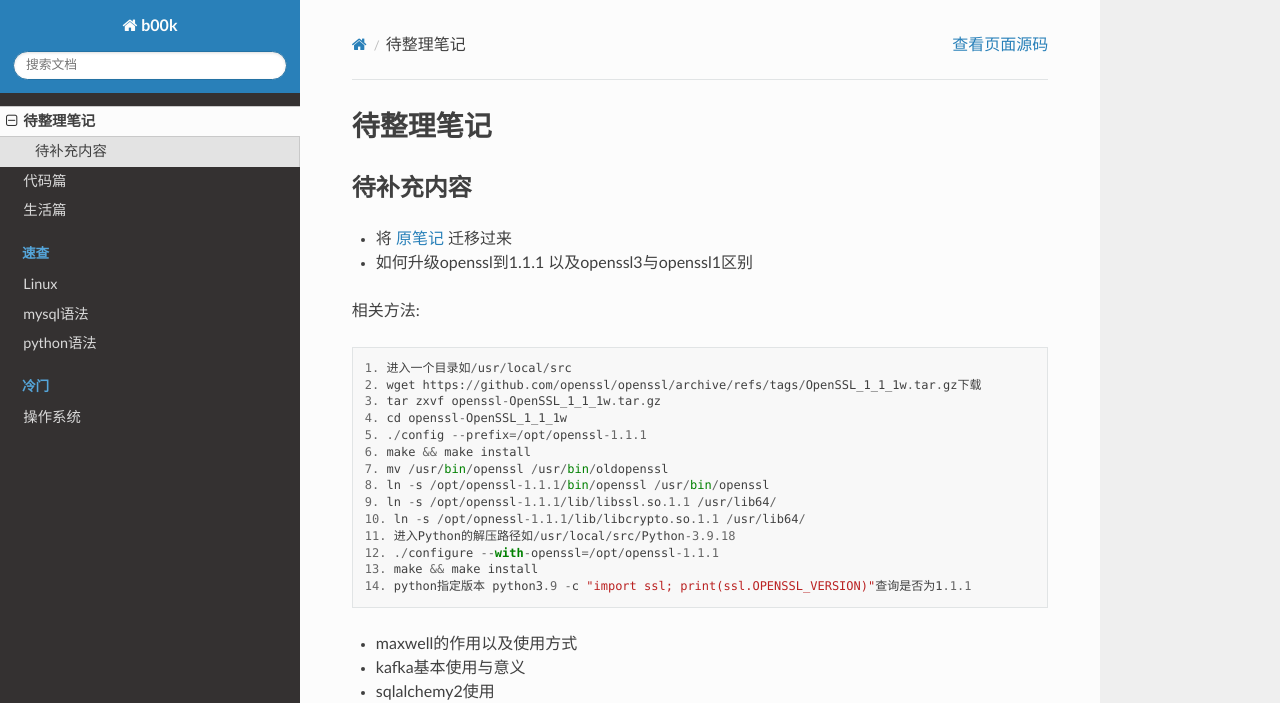
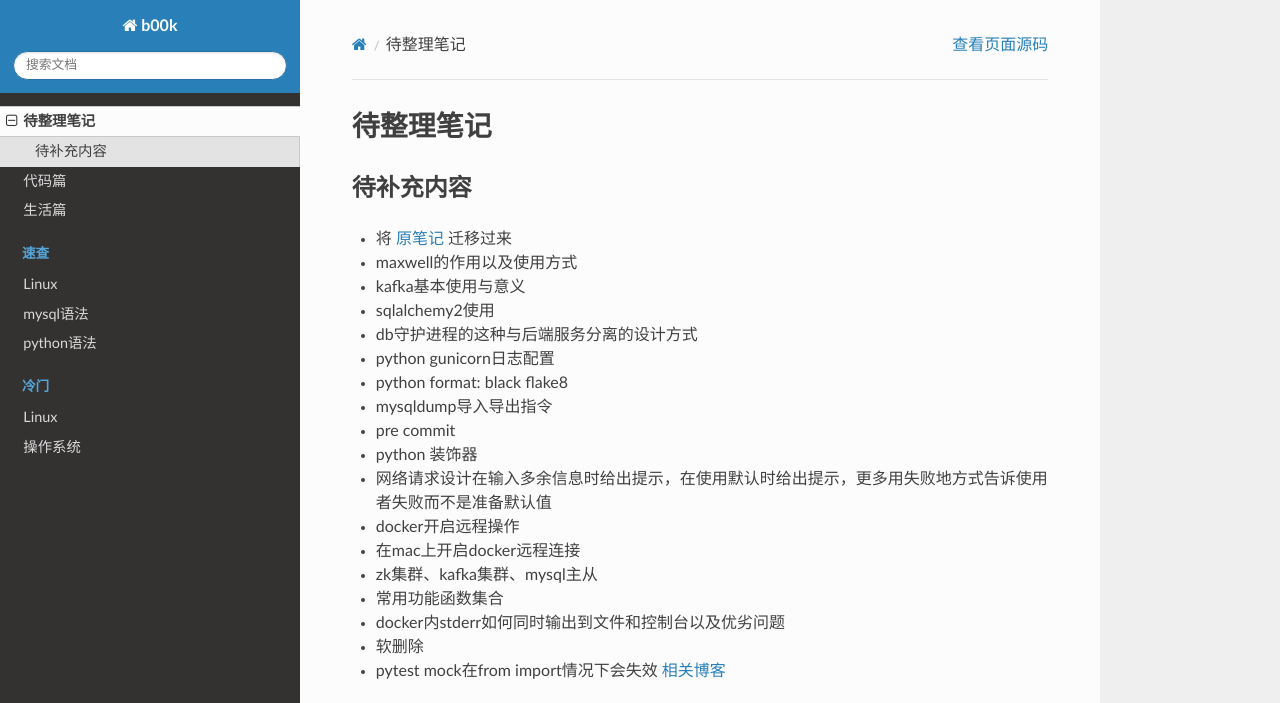
Before and after one commit to p3rs1st/b00k, a Sphinx documentation site: the page built from docs/source/note.rst, in a window 1280 px wide and 1387 px high, cut to the strip 0-703 px from the top of the window. Built offline with Sphinx 7.4.7 and the Read the Docs theme 2.0.0, drawn with Linux system fonts in a browser that asks for light colours.

Commit message:
Openssl installation

```diff
--- a/docs/source/note.rst
+++ b/docs/source/note.rst
@@ -5,24 +5,6 @@
 ----------
 
 * 将 `原笔记 <https://p3rs1st.github.io/camille>`_ 迁移过来
-* 如何升级openssl到1.1.1 以及openssl3与openssl1区别
-
-相关方法::
-
-   1. 进入一个目录如/usr/local/src
-   2. wget https://github.com/openssl/openssl/archive/refs/tags/OpenSSL_1_1_1w.tar.gz下载
-   3. tar zxvf openssl-OpenSSL_1_1_1w.tar.gz
-   4. cd openssl-OpenSSL_1_1_1w
-   5. ./config --prefix=/opt/openssl-1.1.1
-   6. make && make install
-   7. mv /usr/bin/openssl /usr/bin/oldopenssl
-   8. ln -s /opt/openssl-1.1.1/bin/openssl /usr/bin/openssl
-   9. ln -s /opt/openssl-1.1.1/lib/libssl.so.1.1 /usr/lib64/
-   10. ln -s /opt/opnessl-1.1.1/lib/libcrypto.so.1.1 /usr/lib64/
-   11. 进入Python的解压路径如/usr/local/src/Python-3.9.18
-   12. ./configure --with-openssl=/opt/openssl-1.1.1
-   13. make && make install
-   14. python指定版本 python3.9 -c "import ssl; print(ssl.OPENSSL_VERSION)"查询是否为1.1.1
 
 * maxwell的作用以及使用方式
 * kafka基本使用与意义
--- a/docs/source/quick_search/linux.rst
+++ b/docs/source/quick_search/linux.rst
@@ -4,6 +4,10 @@
 升级openssl到1.1.1w
 -------------------
 
+**升级原因**: 使用python3时可能因为urllib3的版本过高导致与openssl1.0.x不兼容(如使用requests)，可以通过指定安装urll3b的版本为1.26或升级openssl到1.1.1
+
+**OpenSSL3与OpenSSL1**: OpenSSL1是单线程架构、支持TLS1.2及以下，OpenSSL3是多线程架构、支持TLS1.3，、安全性更高、代码不兼容OpenSSL1
+
 .. literalinclude:: codes/upgrade_to_openssl_1_1_1w.sh
     :caption: 升级openssl到1.1.1w并应用到python
     :language: sh
--- /dev/null
+++ b/docs/source/you_should_know/linux.rst
@@ -0,0 +1,2 @@
+Linux
+=====
```
Also changed, not shown: 1 other file.
